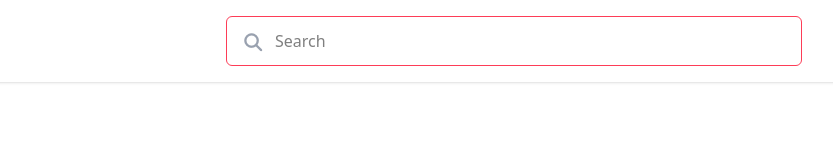
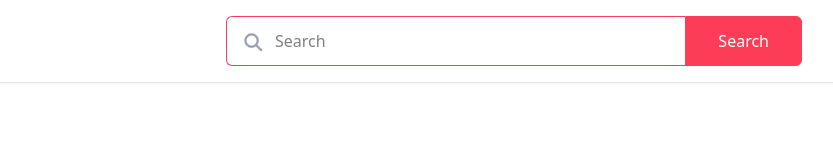
Before and after one commit to mrizzzz97/idn-cart, a website built with Vite: page index.html in a window 1280 px wide. Shown: the full height of the page, 302-1135 px from the left. Built offline with nearby package versions, Linux system fonts and the light colour scheme.

Commit message:
update hover search bar

```diff
--- a/index.html
+++ b/index.html
@@ -5,7 +5,10 @@
   <meta name="viewport" content="width=device-width, initial-scale=1.0" />
   <title>IDN Cart</title>
 
+  <!-- Tailwind (kalau kamu pakai CDN / build sendiri silakan sesuaikan) -->
   <link rel="stylesheet" href="src/style.css" />
+
+  <!-- Font Awesome -->
   <link
     rel="stylesheet"
     href="https://cdnjs.cloudflare.com/ajax/libs/font-awesome/7.0.1/css/all.min.css"
@@ -16,30 +19,43 @@
 </head>
 
 <body>
-  <!-- header -->
+  <!-- HEADER -->
   <header class="py-4 shadow-sm bg-white">
     <div class="container flex items-center justify-between">
 
-      <!-- logo -->
+      <!-- LOGO -->
       <a href="index.html">
         <img src="public/images/logo.svg" alt="IDN Cart Logo" />
       </a>
 
-      <!-- search bar -->
-      <div class="w-full max-w-xl relative">
+      <!-- SEARCH BAR -->
+      <div class="w-full max-w-xl relative flex">
+        <!-- icon -->
         <span class="absolute left-4 top-3 text-lg text-gray-400">
           <i class="fa-solid fa-magnifying-glass"></i>
         </span>
 
+        <!-- input -->
         <input
           type="text"
           placeholder="Search"
-          class="w-full border border-primary pl-12 py-3 pr-4 rounded-md focus:outline-none"
+          class="w-full border border-primary border-r-0
+                 pl-12 py-3 pr-3
+                 rounded-l-md focus:outline-none"
         />
+
+        <!-- button -->
+        <button
+          class="bg-primary border border-primary text-white px-8
+                 rounded-r-md hover:bg-transparent hover:text-primary
+                 transition"
+        >
+          Search
+        </button>
       </div>
 
     </div>
   </header>
-  <!-- header end -->
+  <!-- HEADER END -->
 </body>
 </html>
```
